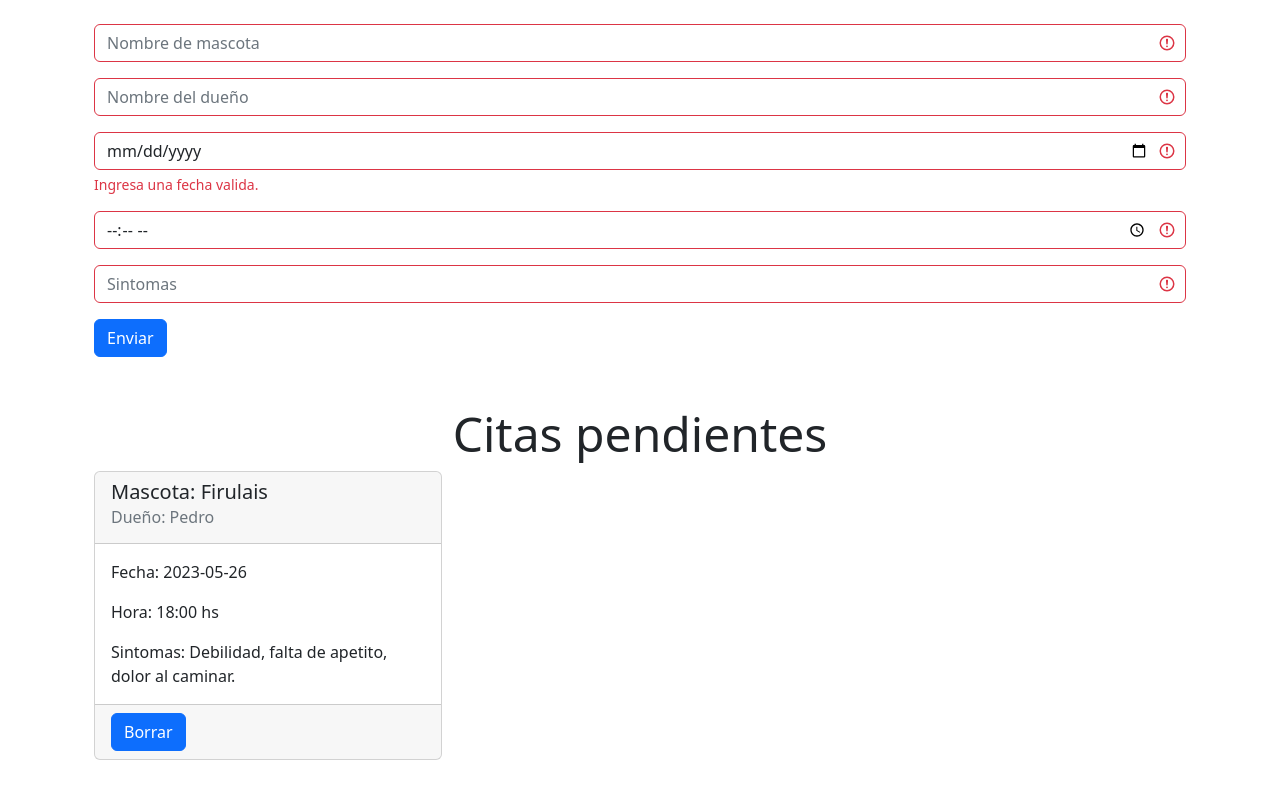
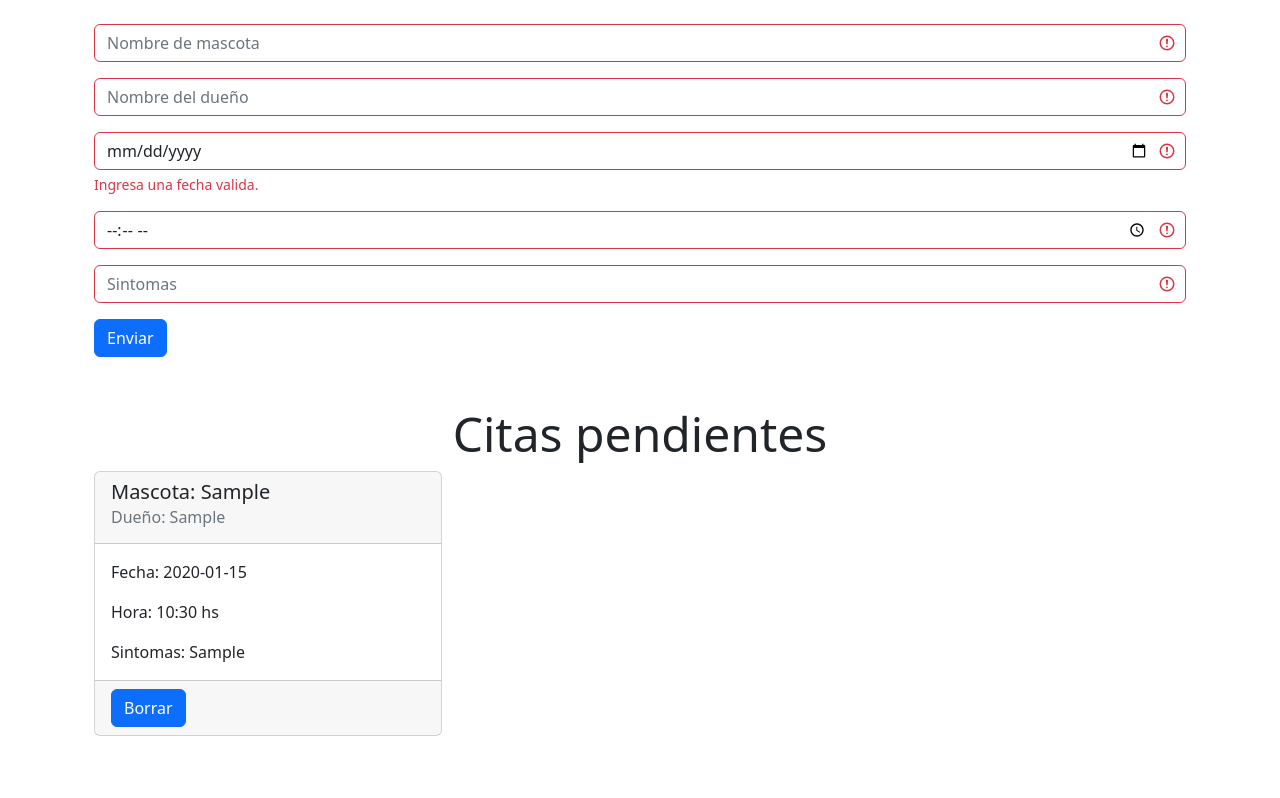
Before and after one commit to Fedreric/practicoReact-9, a React (Vite) app: page / in a window 1280 px wide. Both pictures are taken after typing "Sample", "Sample", "2020-01-15", "10:30", "Sample" into the empty fields and a click on the button "Enviar". Shown: the top 798 px of the page. Built offline with nearby package versions, Linux system fonts and the light colour scheme.

Commit message:
Se hace lectura del objeto cita enviado al componente Cita.jsx

```diff
--- a/src/components/Cita.jsx
+++ b/src/components/Cita.jsx
@@ -1,18 +1,18 @@
 import { Button, Card } from "react-bootstrap";
-const Cita = () => {
+const Cita = ({cita}) => {
   return (
         <Card>
           <Card.Header>
-            <Card.Title>Mascota: Firulais</Card.Title>
+            <Card.Title>Mascota: {cita.nombreMascota}</Card.Title>
             <Card.Subtitle className="mb-2 text-muted">
-              Dueño: Pedro
+              Dueño: {cita.nombreDueño}
             </Card.Subtitle>
           </Card.Header>
           <Card.Body>
-            <Card.Text>Fecha: 2023-05-26</Card.Text>
-            <Card.Text>Hora: 18:00 hs</Card.Text>
+            <Card.Text>Fecha: {cita.fecha}</Card.Text>
+            <Card.Text>Hora: {cita.hora} hs</Card.Text>
             <Card.Text>
-              Sintomas: Debilidad, falta de apetito, dolor al caminar.
+              Sintomas: {cita.sintomas}
             </Card.Text>
           </Card.Body>
           <Card.Footer>
--- a/src/components/ContenedorCitas.jsx
+++ b/src/components/ContenedorCitas.jsx
@@ -5,8 +5,8 @@ const ContenedorCitas = ({ citas }) => {
   return (
     <section className="row my-5">
       <h4 className="display-5 text-center">Citas pendientes</h4>
-          {citas.map((cita) => (
-            <article  className="col-md-6 col-lg-4 mb-2">
+          {citas.map((cita,index) => (
+            <article key={index} className="col-md-6 col-lg-4 mb-2">
                 <Cita cita={cita}></Cita>
             </article>
           ))}
```
